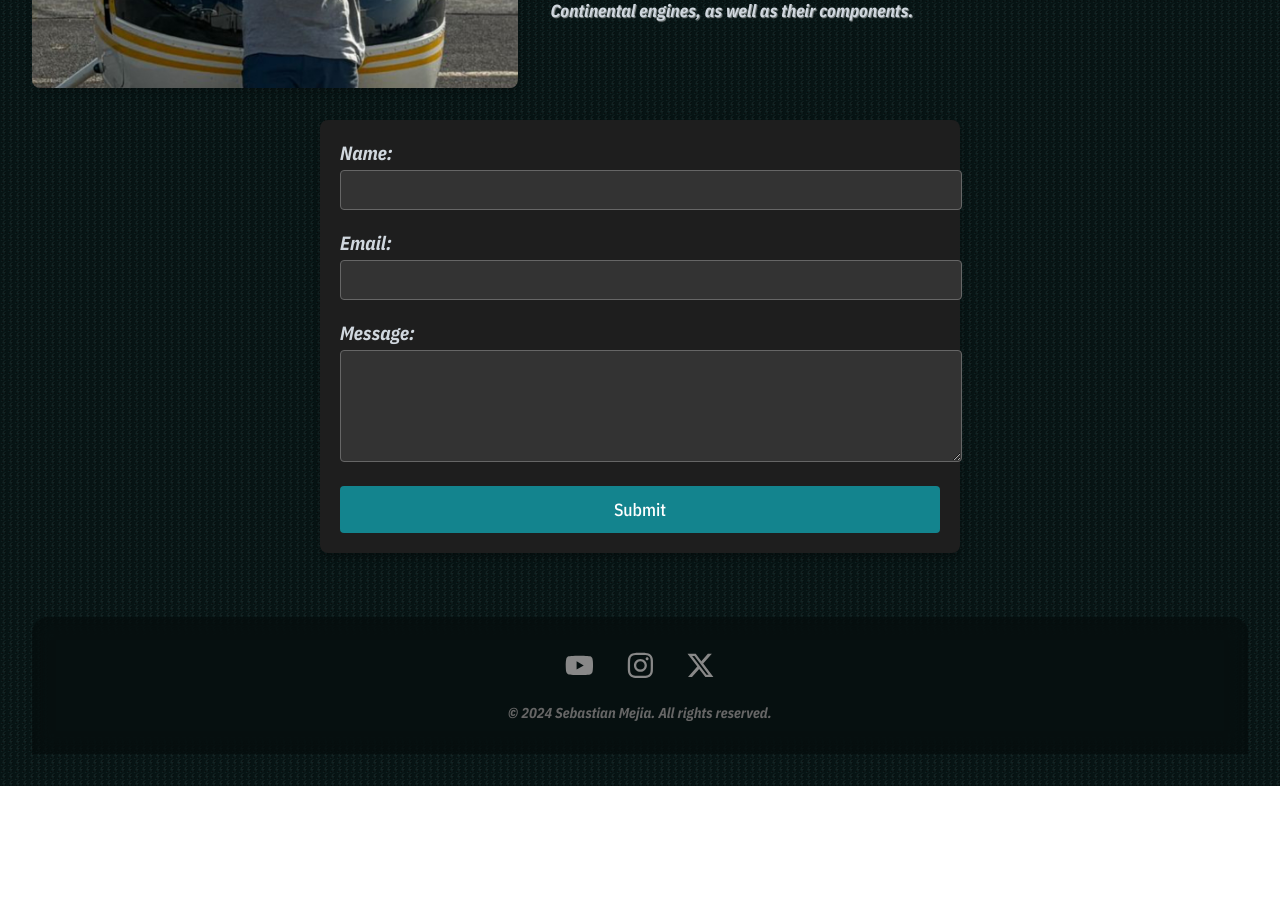
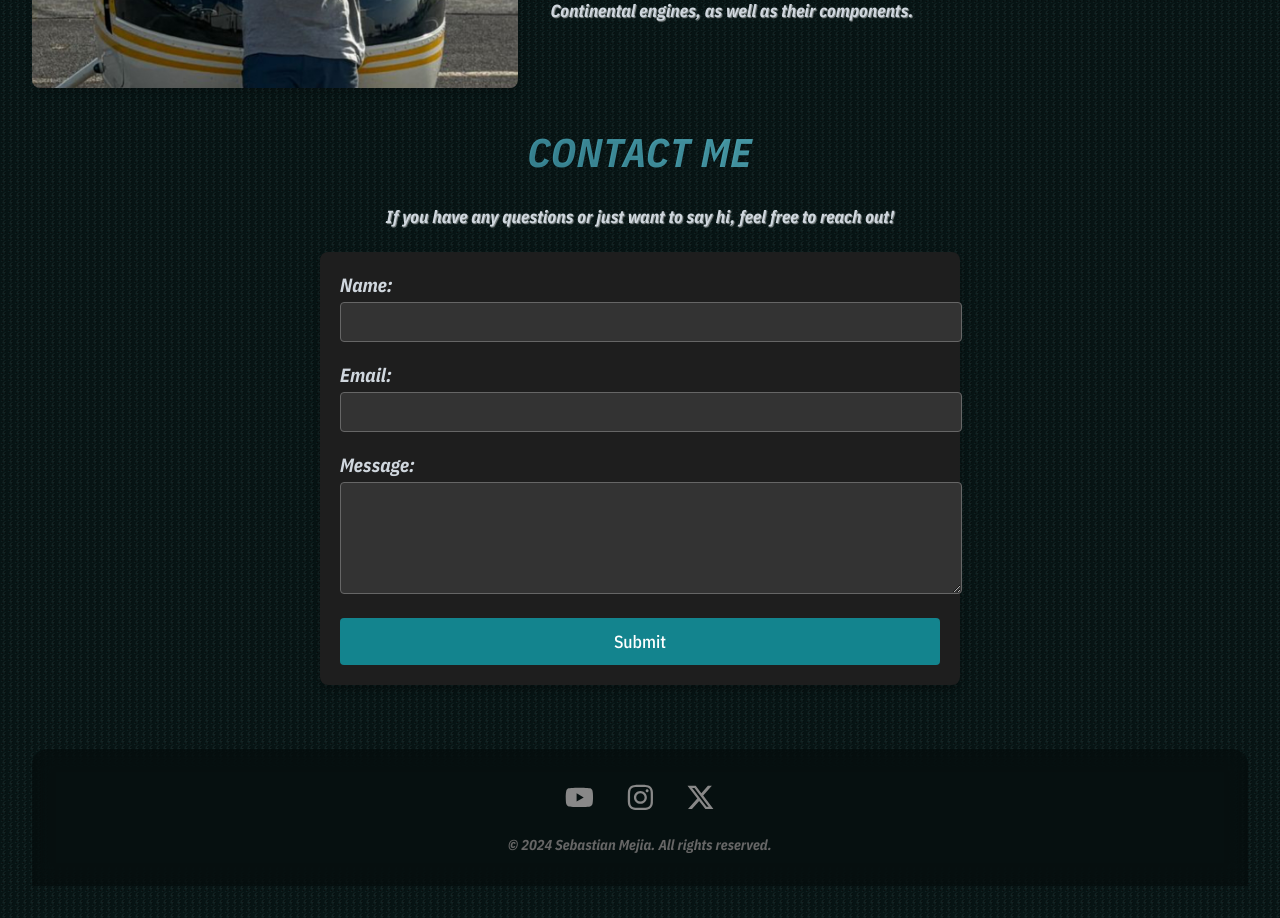
Before and after one commit to Sebastian7ML/sebastianWEB, a React (Vite) app in the folder SebastianMejia/: page / in a window 1280 px wide. Shown: the part 1740-2658 px from the top of the page. Before the commit the page ends 2526 px from the top, so only its background shows below. Built offline with nearby package versions, Linux system fonts and the light colour scheme.

Commit message:
updated contact

```diff
--- a/SebastianMejia/src/App.tsx
+++ b/SebastianMejia/src/App.tsx
@@ -54,7 +54,7 @@ function App() {
       />
 
       <Nav />
-      <ContactForm formspreeEndpoint="https://formspree.io/f/xldljgbz" />
+      <ContactForm formspreeEndpoint="https://formspree.io/f/mdkdwdza" />
       <Footer />
       <WhatsAppButton />
       {/* <Emigration imgSrc="../emi.png" imgAlt="colombia-españa" /> */}
--- a/SebastianMejia/src/components/ContactForm.tsx
+++ b/SebastianMejia/src/components/ContactForm.tsx
@@ -37,6 +37,9 @@ const ContactForm: React.FC<ContactFormProps> = ({ formspreeEndpoint }) => {
   };
 
   return (
+    <div className="contact-form-container">
+      <h2>Contact Me</h2>
+      <p>If you have any questions or just want to say hi, feel free to reach out!</p>
     <form onSubmit={handleSubmit} className="contact-form">
       {status === 'success' && <p className="success-message">Thanks for your message! We'll be in touch soon.</p>}
       {status === 'error' && <p className="error-message">Oops! There was an error submitting your form.</p>}
@@ -76,6 +79,7 @@ const ContactForm: React.FC<ContactFormProps> = ({ formspreeEndpoint }) => {
 
       <button type="submit" className="submit-button">Submit</button>
     </form>
+    </div>
   );
 };
 
```
